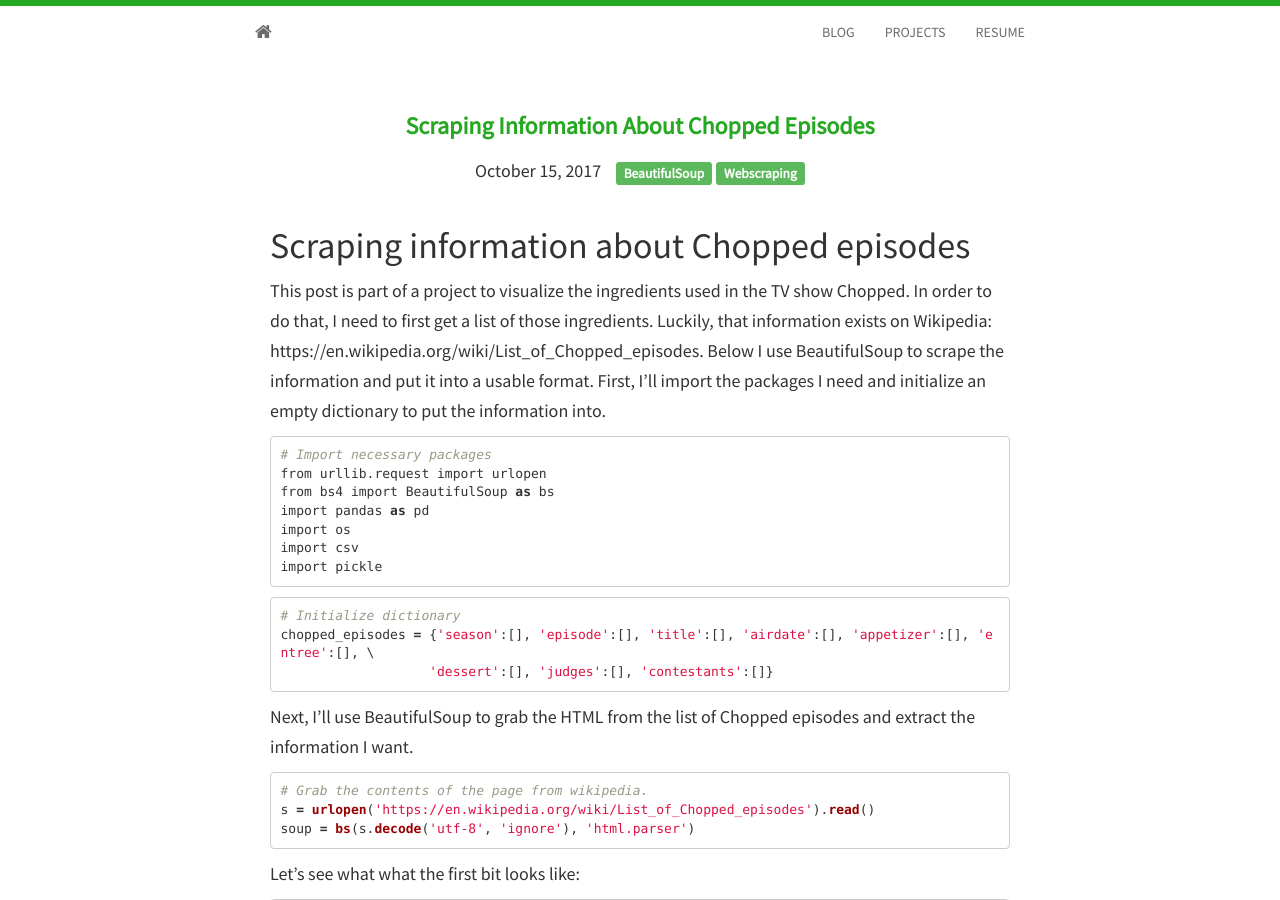
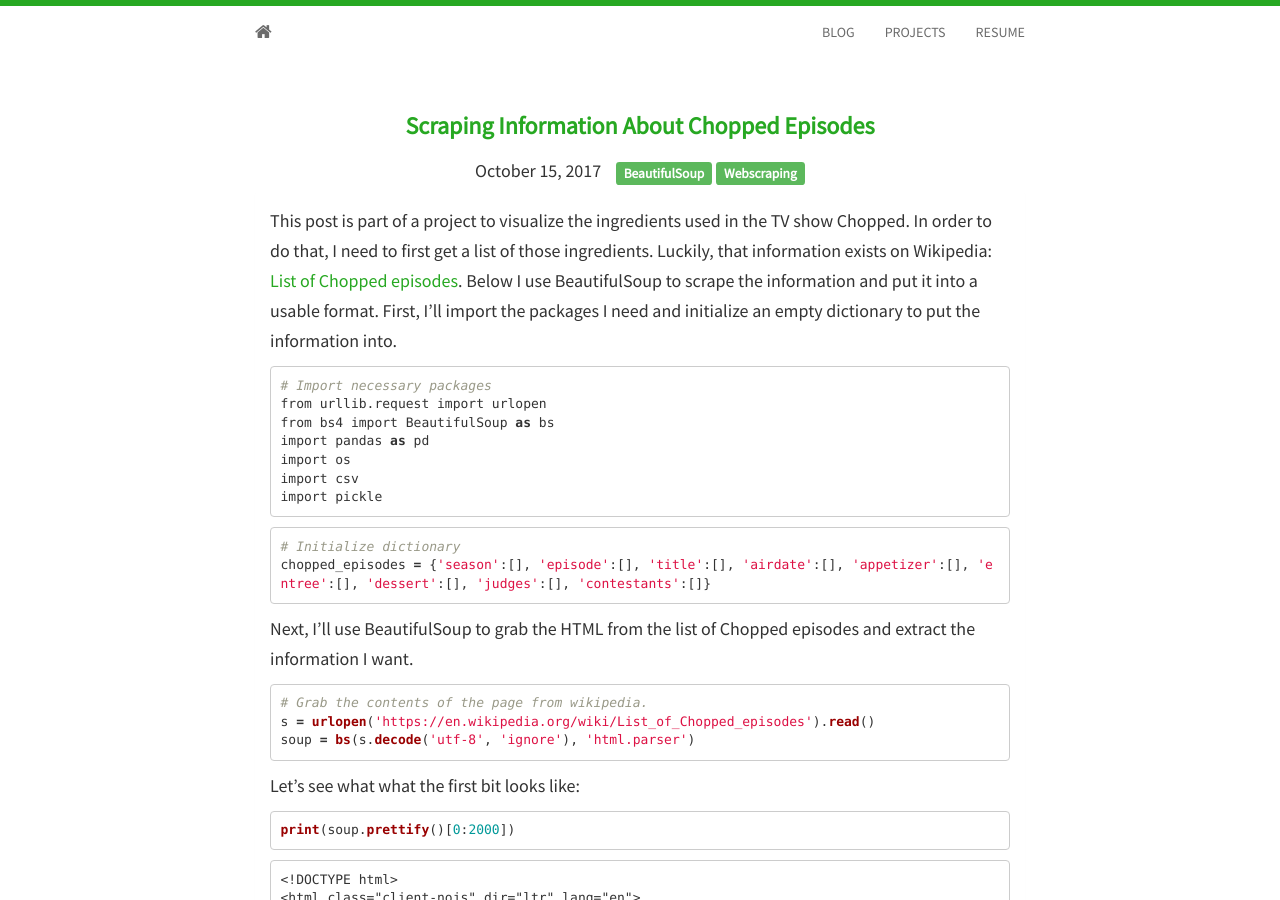
Before and after one commit to etiry/etiry.github.io, a Jekyll site: the page built from _posts/2017-10-15-post1.md, in a window 1280 px wide and 900 px high. Built offline with Jekyll 4.4.1, drawn with Linux system fonts in a browser that asks for light colours; nearby versions of some CDN libraries; some of the changed text lies outside the part shown.

Commit message:
Fix link and line breaks

````diff
--- a/_posts/2017-10-15-post1.md
+++ b/_posts/2017-10-15-post1.md
@@ -7,9 +7,7 @@ tags:
 ---
 
 
-# Scraping information about Chopped episodes
-
-This post is part of a project to visualize the ingredients used in the TV show Chopped. In order to do that, I need to first get a list of those ingredients. Luckily, that information exists on Wikipedia: https://en.wikipedia.org/wiki/List_of_Chopped_episodes. Below I use BeautifulSoup to scrape the information and put it into a usable format. First, I'll import the packages I need and initialize an empty dictionary to put the information into.
+This post is part of a project to visualize the ingredients used in the TV show Chopped. In order to do that, I need to first get a list of those ingredients. Luckily, that information exists on Wikipedia: <a href="https://en.wikipedia.org/wiki/List_of_Chopped_episodes">List of Chopped episodes</a>. Below I use BeautifulSoup to scrape the information and put it into a usable format. First, I'll import the packages I need and initialize an empty dictionary to put the information into.
 
 
 ```python
@@ -25,8 +23,7 @@ import pickle
 
 ```python
 # Initialize dictionary
-chopped_episodes = {'season':[], 'episode':[], 'title':[], 'airdate':[], 'appetizer':[], 'entree':[], \
-                   'dessert':[], 'judges':[], 'contestants':[]}
+chopped_episodes = {'season':[], 'episode':[], 'title':[], 'airdate':[], 'appetizer':[], 'entree':[], 'dessert':[], 'judges':[], 'contestants':[]}
 ```
 
 Next, I'll use BeautifulSoup to grab the HTML from the list of Chopped episodes and extract the information I want.
@@ -90,8 +87,7 @@ for i in range(1,36):
                 else:
                     continue
 
-        # This row has two cells - grab the ingredients and judges. Because each of those has multiple entries, \
-        # create a list of each.
+        # This row has two cells - grab the ingredients and judges. Because each of those has multiple entries, create a list of each.
         elif rownum==2 or rownum % 3 == 2:
             rownum += 1
             colnum = 0
````
